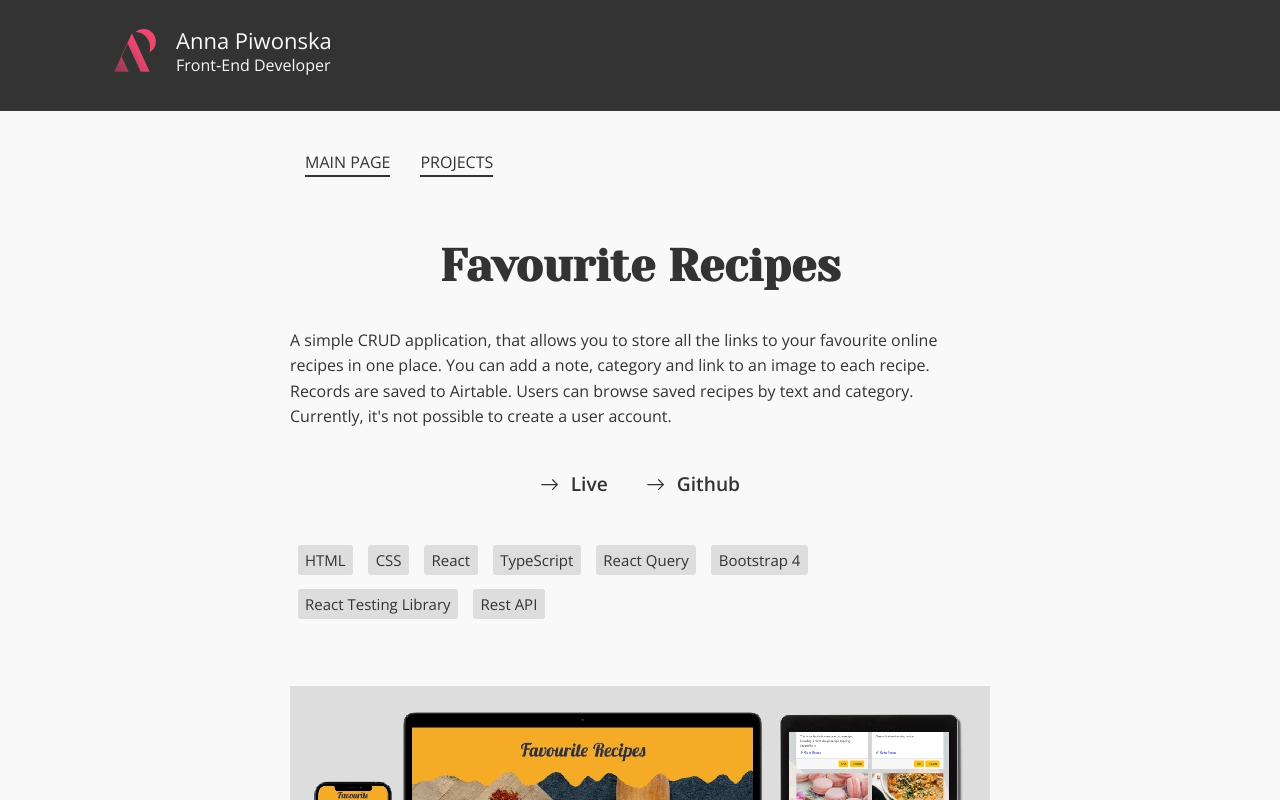
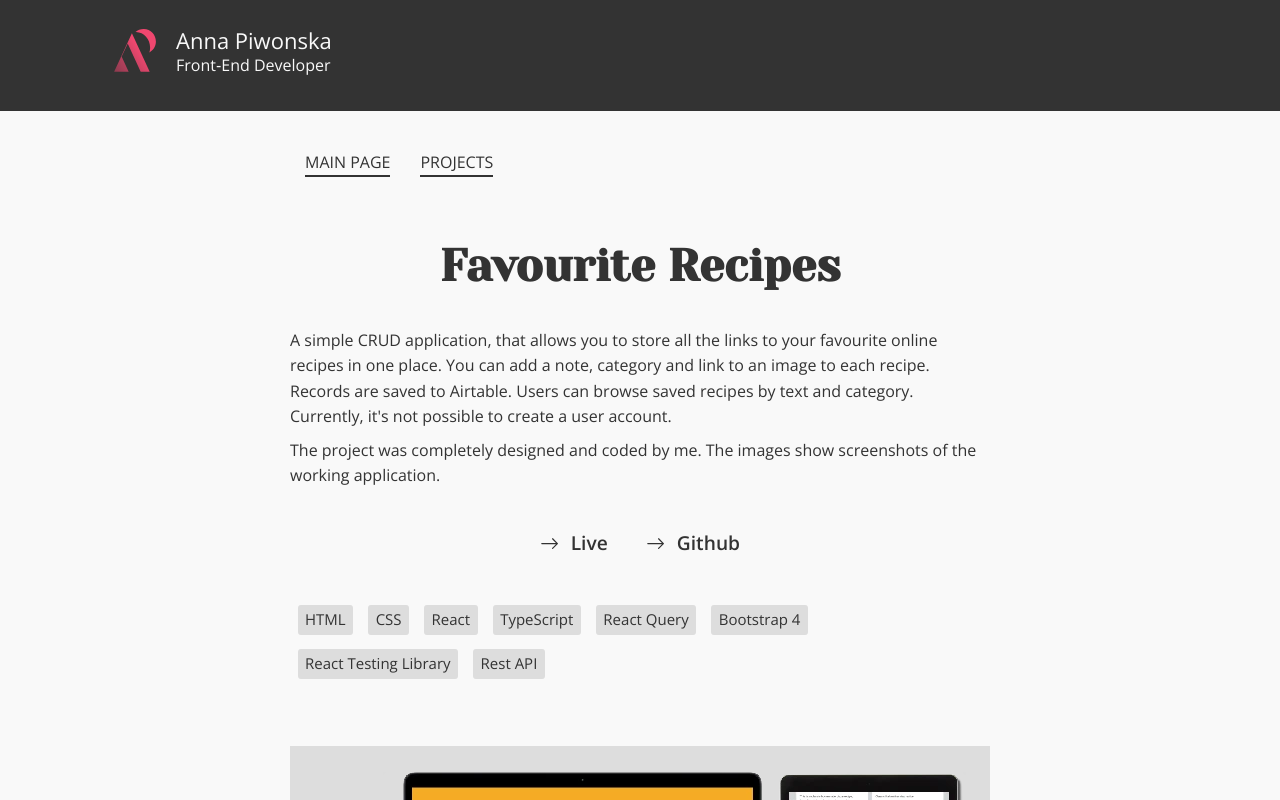
Before and after one commit to apiwonska/portfolio, a React (Create React App) app: page /projects/favouriteRecipes in a window 1280 px wide. Shown: the top 800 px of the page. Built offline with nearby package versions, Linux system fonts and the light colour scheme.

Commit message:
Add information to projects

```diff
--- a/src/data/projects.ts
+++ b/src/data/projects.ts
@@ -7,6 +7,7 @@ export type TProject = {
   projectName: string;
   id: string;
   summary: string;
+  additionalInfo?: string;
   links: TLinks;
   technologies: string[];
   cardImg?: string;
@@ -18,6 +19,8 @@ const projects: TProject[] = [
     projectName: 'Portfolio',
     id: 'portfolio',
     summary: 'This portfolio website.',
+    additionalInfo:
+      'The project was completely designed and coded by me. The images show screenshots of the working application.',
     links: {
       live: 'https://annapiwonska.netlify.app',
       github: 'https://github.com/apiwonska/portfolio',
@@ -37,6 +40,8 @@ const projects: TProject[] = [
     id: 'favouriteRecipes',
     summary:
       "A simple CRUD application, that allows you to store all the links to your favourite online recipes in one place. You can add a note, category and link to an image to each recipe. Records are saved to Airtable. Users can browse saved recipes by text and category. Currently, it's not possible to create a user account.",
+    additionalInfo:
+      'The project was completely designed and coded by me. The images show screenshots of the working application.',
     links: {
       live: 'https://favourite-recipes.netlify.app',
       github: 'https://github.com/apiwonska/Favourite-Recipes',
@@ -63,6 +68,8 @@ const projects: TProject[] = [
     id: 'forum',
     summary:
       'A forum application with access restricted to authenticated users. Users can create accounts, create a profile, create threads and posts, edit and delete posts. An admin panel is also available for users with appropriate permissions.',
+    additionalInfo:
+      'The project was completely designed and coded by me. The images show screenshots of the working application.',
     links: {
       live: '',
       github: 'https://github.com/apiwonska/forum',
@@ -84,6 +91,7 @@ const projects: TProject[] = [
     id: 'tripExpenses',
     summary:
       'An application for tracking trip expenses during international trips. Allows to input expenses in various currencies and assign a category to it. For each trip, you will have a summary of expenses in a chart. It was created as a group project during Coders Camp.',
+    additionalInfo: 'The images show screenshots of the working application.',
     links: {
       live: 'https://tripexpenses.herokuapp.com/',
       github: 'https://github.com/dobrzyckahanna/Trip-Expenses-App',
@@ -112,6 +120,8 @@ const projects: TProject[] = [
     id: 'yogaHouse',
     summary:
       'The website of a fictionary yoga school with a system to manage class schedule and attendance. Authenticated users can sign up or sign off the classes. If the number of attendees reaches the limit for the group, signing up is disabled.',
+    additionalInfo:
+      'The project was completely designed and coded by me. The images show screenshots of the working application.',
     links: {
       live: '',
       github: 'https://github.com/apiwonska/yogahouse',
@@ -123,6 +133,8 @@ const projects: TProject[] = [
     id: 'fotoStudio',
     summary:
       'The website of a fictionary photo studio. A simple business website with a blog.',
+    additionalInfo:
+      'The project was completely designed and coded by me. The images show screenshots of the working application.',
     links: {
       live: '',
       github: 'https://github.com/apiwonska/foto-studio',
--- a/src/sections/Project/index.tsx
+++ b/src/sections/Project/index.tsx
@@ -11,7 +11,14 @@ interface IProps {
 }
 
 const Project: React.FC<IProps> = ({
-  project: { projectName, summary, links, technologies, images },
+  project: {
+    projectName,
+    summary,
+    additionalInfo,
+    links,
+    technologies,
+    images,
+  },
 }) => {
   const infoRef = useIntersection<HTMLDivElement>(
     styles.info_wrapper__isVisible,
@@ -45,6 +52,12 @@ const Project: React.FC<IProps> = ({
                 data-testid="project-summary"
               >
                 {summary}
+              </p>
+              <p
+                className={styles.project_summary}
+                data-testid="project-additional"
+              >
+                {additionalInfo}
               </p>
               <ul className={styles.project_links} aria-label="Links">
                 {links.live && (
```
